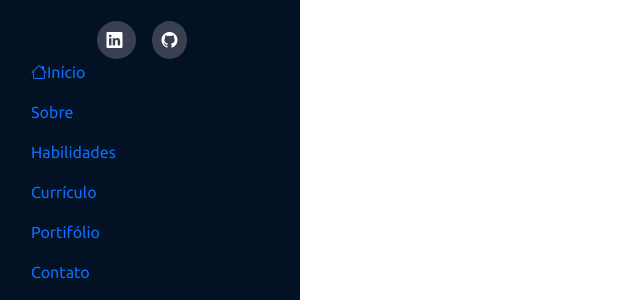
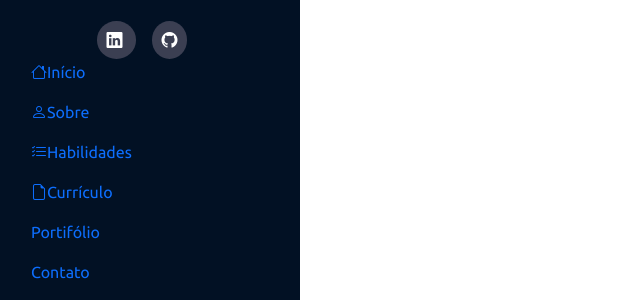
Before and after one commit to Mr1984-Pinheiro/Portifolio, a Flask app: page / in a window 1280 px wide. Shown: the part 174-474 px from the top of the page, without its empty margins (0-640 px from the left). Run offline with Flask 2, Linux system fonts and the light colour scheme; some libraries are stand-ins or nearby versions.

Commit message:
images links

```diff
--- a/templates/index.html
+++ b/templates/index.html
@@ -31,13 +31,13 @@
                       <a class="nav-link active" aria-current="page" href="#"><i class="bi bi-house"></i>Início</a>
                     </li>
                     <li class="nav-item">
-                      <a class="nav-link" href="#">Sobre</a>
+                      <a class="nav-link" href="#"><i class="bi bi-person"></i>Sobre</a>
                     </li>
                     <li class="nav-item">
-                      <a class="nav-link" href="#">Habilidades</a>
+                      <a class="nav-link" href="#"><i class="bi bi-list-check"></i>Habilidades</a>
                     </li>
                     <li class="nav-item">
-                      <a class="nav-link active" aria-current="page" href="#">Currículo</a>
+                      <a class="nav-link active" aria-current="page" href="#"><i class="bi bi-file-earmark"></i>Currículo</a>
                     </li>
                     <li class="nav-item">
                       <a class="nav-link" href="#">Portifólio</a>
```
